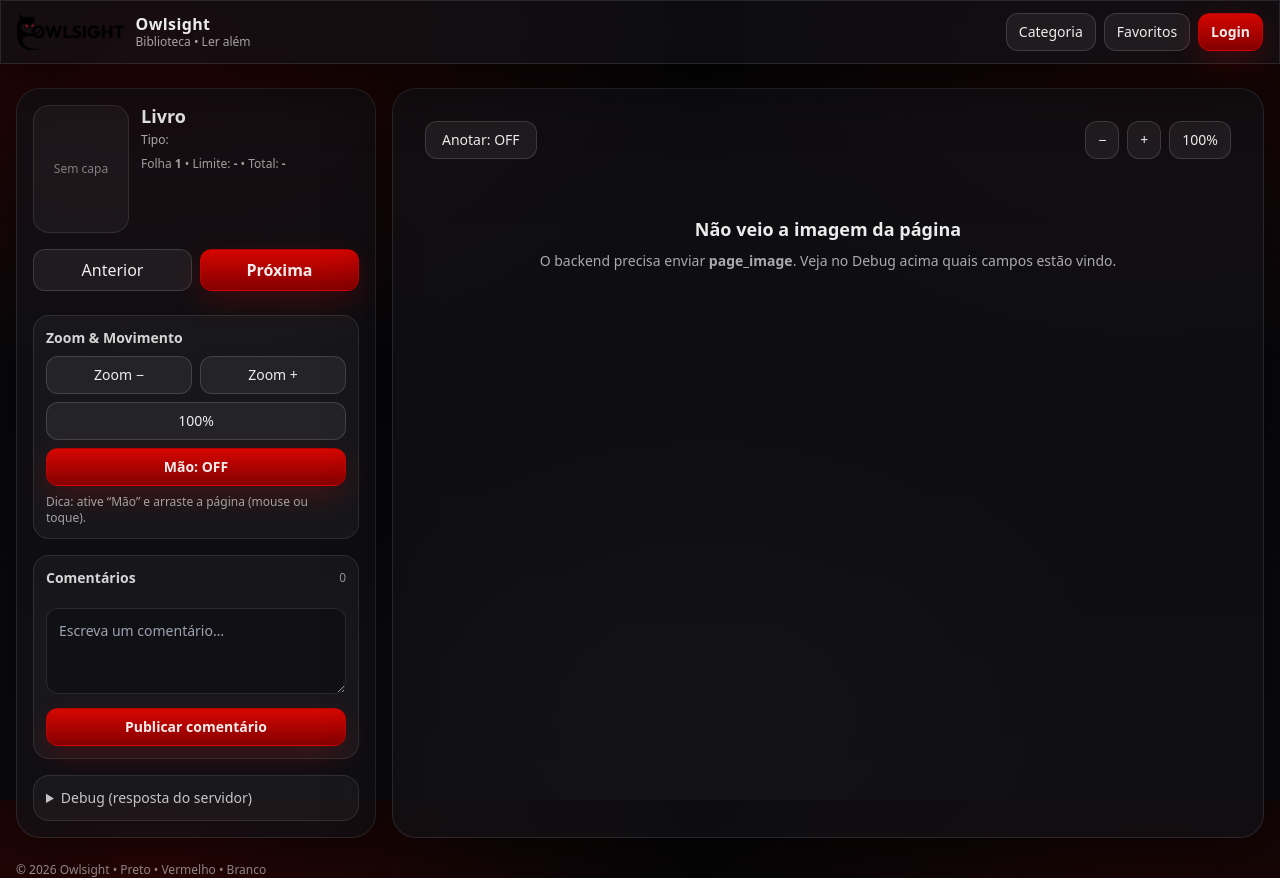
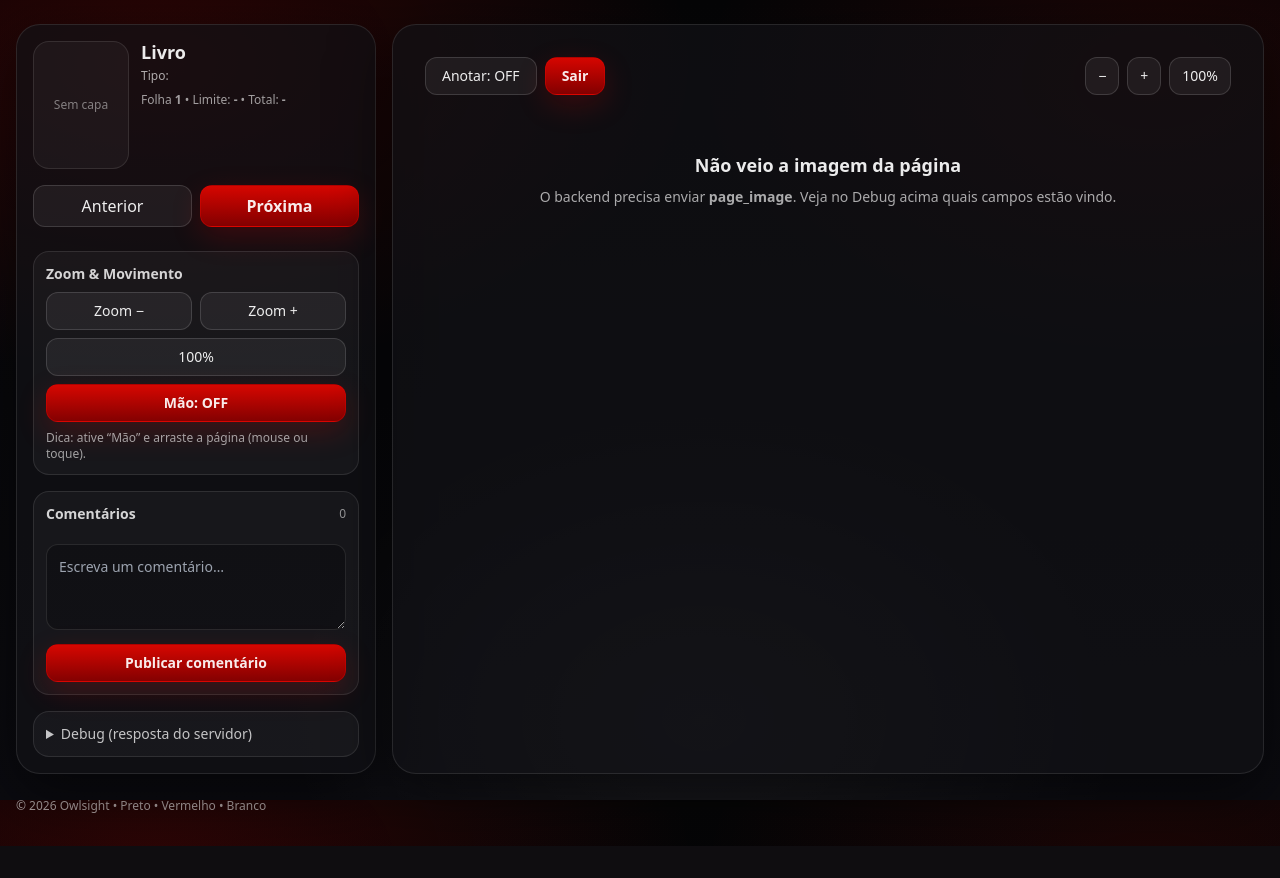
Before and after one commit to fernandomacombo/owlsight, a Django app: page /read/1/1/ in a window 1280 px wide. Shown: the top 878 px of the page. After the commit the page ends 846 px from the top, so only its background shows below. Run offline with Django 5.2, Linux system fonts and the light colour scheme; some libraries are stand-ins or nearby versions.

Commit message:
atualizado

```diff
--- a/frontend/templates/frontend/read.html
+++ b/frontend/templates/frontend/read.html
@@ -93,6 +93,18 @@
           <button id="closeDrawerBtn" class="btn px-3 py-2 rounded-xl text-sm">✕</button>
         </div>
 
+        <!-- ✅ Menu do leitor (substitui o menu do base nesta página) -->
+        <div class="mt-4 rounded-2xl p-3"
+             style="border:1px solid rgba(255,255,255,.10); background: rgba(255,255,255,.04)">
+          <div class="text-sm font-semibold" style="color: rgba(255,255,255,.82)">Navegação</div>
+          <div class="mt-2 grid gap-2">
+            <a href="/" class="btn px-4 py-2 rounded-xl text-sm">Página inicial</a>
+            <a href="/books/" class="btn px-4 py-2 rounded-xl text-sm">Biblioteca</a>
+            <a href="/profile/" class="btn px-4 py-2 rounded-xl text-sm">Meu perfil</a>
+            <a href="/logout/" class="btn-red px-4 py-2 rounded-xl text-sm font-semibold">Sair</a>
+          </div>
+        </div>
+
         <div class="mt-4 grid gap-2">
           <div class="flex gap-2">
             <button id="prevBtnM" class="btn px-4 py-2 rounded-xl w-1/2">Anterior</button>
@@ -162,6 +174,7 @@
           <button id="annotateToggleBtn" class="btn px-4 py-2 rounded-xl text-sm">
             Anotar: OFF
           </button>
+          <a href="/logout/" class="btn-red px-4 py-2 rounded-xl text-sm font-semibold">Sair</a>
         </div>
 
         <div class="flex items-center gap-2">
@@ -208,9 +221,23 @@
 </section>
 
 <style>
+  /* ✅ Esconde o menu do base SOMENTE nesta página para não conflitar com o drawer do leitor */
+  body > header,
+  body > nav,
+  #navbar, #topbar, #mainNav, #siteNav,
+  .navbar, .topbar, .site-header, .site-nav, .main-nav{
+    display: none !important;
+  }
+
   /* Anti seleção/cópia (dificulta) */
   #contentShell, #contentShell *{ -webkit-user-select:none; user-select:none; }
   img{ -webkit-user-drag:none; user-drag:none; }
+
+  /* ✅ IMPORTANTÍSSIMO no mobile: impede o browser de rolar/puxar a tela durante pinch/pan */
+  #contentShell{
+    touch-action: none;              /* trava o gesto do browser aqui dentro */
+    overscroll-behavior: contain;    /* evita “puxar a página” */
+  }
 
   /* Viewer: imagem controlada por transform (zoom/pan) */
   #contentBox{
@@ -405,12 +432,6 @@ let ty = 0;
 let panEnabled = false;
 let annotateEnabled = false;
 
-let isDragging = false;
-let dragStartX = 0;
-let dragStartY = 0;
-let dragStartTX = 0;
-let dragStartTY = 0;
-
 function applyTransform(){
   contentBox.style.transform = `translate(${tx}px, ${ty}px) scale(${zoom})`;
 }
@@ -443,8 +464,6 @@ function setPan(enabled){
   const txt = enabled ? "Mão: ON" : "Mão: OFF";
   const btns = [document.getElementById("panToggleBtn"), document.getElementById("panToggleBtnM")].filter(Boolean);
   btns.forEach(b => b.textContent = txt);
-
-  contentShell.style.cursor = enabled ? "grab" : "default";
 }
 setPan(false);
 
@@ -453,41 +472,8 @@ function setAnnotate(enabled){
   const txt = enabled ? "Anotar: ON" : "Anotar: OFF";
   const btns = [document.getElementById("annotateToggleBtn"), document.getElementById("annotateToggleBtnM")].filter(Boolean);
   btns.forEach(b => b.textContent = txt);
-
-  if(enabled){
-    contentShell.style.cursor = "crosshair";
-  }else{
-    contentShell.style.cursor = panEnabled ? "grab" : "default";
-  }
 }
 setAnnotate(false);
-
-function onPointerDown(e){
-  if(annotateEnabled) return;
-  if(!panEnabled) return;
-  isDragging = true;
-  contentShell.style.cursor = "grabbing";
-  dragStartX = e.clientX;
-  dragStartY = e.clientY;
-  dragStartTX = tx;
-  dragStartTY = ty;
-}
-function onPointerMove(e){
-  if(!isDragging) return;
-  const dx = e.clientX - dragStartX;
-  const dy = e.clientY - dragStartY;
-  tx = dragStartTX + dx;
-  ty = dragStartTY + dy;
-  applyTransform();
-}
-function onPointerUp(){
-  if(!isDragging) return;
-  isDragging = false;
-  contentShell.style.cursor = panEnabled ? "grab" : "default";
-}
-contentShell.addEventListener("pointerdown", onPointerDown);
-window.addEventListener("pointermove", onPointerMove);
-window.addEventListener("pointerup", onPointerUp);
 
 function bindClick(id, fn){
   const el = document.getElementById(id);
@@ -515,9 +501,126 @@ bindClick("annotateToggleBtn", ()=>setAnnotate(!annotateEnabled));
 bindClick("annotateToggleBtnM", ()=>setAnnotate(!annotateEnabled));
 
 /* =========================
+   ✅ Mobile fix: Pan + Pinch Zoom sem “arrastar a tela”
+   (passive:false + preventDefault + pinch)
+   ========================= */
+const pointers = new Map(); // pointerId -> {x,y}
+let lastPinchDist = null;
+let lastPinchCenter = null;
+
+let isDragging = false;
+let dragStartX = 0;
+let dragStartY = 0;
+let dragStartTX = 0;
+let dragStartTY = 0;
+
+function _dist(a,b){
+  const dx = a.x - b.x;
+  const dy = a.y - b.y;
+  return Math.hypot(dx, dy);
+}
+function _center(a,b){
+  return { x:(a.x+b.x)/2, y:(a.y+b.y)/2 };
+}
+
+function onPointerDown(e){
+  e.preventDefault();
+  contentShell.setPointerCapture?.(e.pointerId);
+  pointers.set(e.pointerId, { x: e.clientX, y: e.clientY });
+
+  // 2 dedos: inicia pinch
+  if(pointers.size === 2){
+    isDragging = false;
+    const pts = Array.from(pointers.values());
+    lastPinchDist = _dist(pts[0], pts[1]);
+    lastPinchCenter = _center(pts[0], pts[1]);
+    return;
+  }
+
+  // 1 dedo: pan só se Mão ON e Anotar OFF
+  if(pointers.size === 1){
+    if(annotateEnabled) return;
+    if(!panEnabled) return;
+
+    isDragging = true;
+    dragStartX = e.clientX;
+    dragStartY = e.clientY;
+    dragStartTX = tx;
+    dragStartTY = ty;
+  }
+}
+
+function onPointerMove(e){
+  if(!pointers.has(e.pointerId)) return;
+  e.preventDefault();
+
+  pointers.set(e.pointerId, { x: e.clientX, y: e.clientY });
+
+  // pinch zoom (2 dedos)
+  if(pointers.size === 2){
+    const pts = Array.from(pointers.values());
+    const d = _dist(pts[0], pts[1]);
+    const c = _center(pts[0], pts[1]);
+
+    if(lastPinchDist && lastPinchCenter){
+      const ratio = d / lastPinchDist;
+      const prev = zoom;
+
+      let next = zoom * ratio;
+      next = Math.max(minZoom, Math.min(maxZoom, next));
+
+      // zoom no centro do pinch
+      const rect = contentShell.getBoundingClientRect();
+      const px = c.x - rect.left;
+      const py = c.y - rect.top;
+
+      tx = px - (px - tx) * (next / prev);
+      ty = py - (py - ty) * (next / prev);
+
+      // pan natural acompanhando o centro do pinch
+      tx += (c.x - lastPinchCenter.x);
+      ty += (c.y - lastPinchCenter.y);
+
+      zoom = next;
+      applyTransform();
+    }
+
+    lastPinchDist = d;
+    lastPinchCenter = c;
+    return;
+  }
+
+  // pan (1 dedo)
+  if(pointers.size === 1 && isDragging){
+    const dx = e.clientX - dragStartX;
+    const dy = e.clientY - dragStartY;
+    tx = dragStartTX + dx;
+    ty = dragStartTY + dy;
+    applyTransform();
+  }
+}
+
+function onPointerUp(e){
+  e.preventDefault();
+  pointers.delete(e.pointerId);
+
+  if(pointers.size < 2){
+    lastPinchDist = null;
+    lastPinchCenter = null;
+  }
+  if(pointers.size === 0){
+    isDragging = false;
+  }
+}
+
+contentShell.addEventListener("pointerdown", onPointerDown, { passive:false });
+contentShell.addEventListener("pointermove", onPointerMove, { passive:false });
+contentShell.addEventListener("pointerup", onPointerUp, { passive:false });
+contentShell.addEventListener("pointercancel", onPointerUp, { passive:false });
+
+/* =========================
    Comments + Annotations (localStorage)
    ========================= */
-let currentBookTitle = "Livro";
 let currentUserLabel = "user";
 
 function loadComments(bookId, page){
@@ -690,20 +793,10 @@ function renderPageImageOrError(pageImg, bookTitle){
         <div class="text-sm mt-2" style="color: rgba(255,255,255,.75)">
           O link da imagem (page_image) está inválido/expirado ou sem permissão.
         </div>
-
         <div class="text-xs mt-3" style="color: rgba(255,255,255,.70)">
           <div><b>Livro:</b> ${escapeHtml(bookTitle)}</div>
           <div class="mt-1"><b>URL:</b></div>
           <div class="mt-1" style="word-break: break-all; color: rgba(255,255,255,.60)">${escapeHtml(pageImg)}</div>
-        </div>
-
-        <div class="mt-3 flex flex-wrap gap-2">
-          <a class="btn px-4 py-2 rounded-xl text-sm" href="${pageImg}" target="_blank" rel="noopener">
-            Abrir imagem (nova aba)
-          </a>
-          <button class="btn-red px-4 py-2 rounded-xl text-sm font-semibold" onclick="loadPage()">
-            Recarregar
-          </button>
         </div>
       </div>
     `;
@@ -779,8 +872,6 @@ async function loadPage(){
   const limitPage  = Number(pick(data, ["allowed_until_page","limit_until_page","allowedUntilPage","limitPage","allowed_until","limit_until"], 0)) || 0;
 
   const bookTitle = pick(data, ["title","book_title","name","book"], "Livro");
-  currentBookTitle = bookTitle;
-
   const bookType  = pick(data, ["book_type","type","tier"], "");
   const coverUrl = pick(data, [
     "cover_url","cover","coverUrl","coverURL","book_cover","bookCover","coverImage","cover_image","coverKey","cover_key"
@@ -791,27 +882,6 @@ async function loadPage(){
 
   renderHeader("header", bookTitle, bookType, coverUrl, totalPages, limitPage);
   renderHeader("headerMobile", bookTitle, bookType, coverUrl, totalPages, limitPage);
-
-  if(res.status === 403 && data.blocked){
-    contentBox.innerHTML = `
-      <div class="p-10 text-center">
-        <div class="text-xl font-black">Conteúdo bloqueado</div>
-        <div class="text-sm mt-2" style="color: rgba(255,255,255,.62)">
-          ${escapeHtml(data.message || "Acesso limitado.")}
-        </div>
-      </div>
-    `;
-    const blockerHtml = `
-      <div class="font-bold">Para continuar:</div>
-      <div class="text-sm mt-1" style="color: rgba(255,255,255,.72)">${escapeHtml(data.message || "")}</div>
-      <button class="btn-red mt-3 w-full px-4 py-2 rounded-xl font-semibold" onclick="share()">Partilhar link</button>
-    `;
-    if(blocker){ blocker.innerHTML = blockerHtml; blocker.classList.remove("hidden"); }
-    if(blockerM){ blockerM.innerHTML = blockerHtml; blockerM.classList.remove("hidden"); }
-
-    setWatermarkOverlay({ bookTitle, pageNum: page, userLabel: currentUserLabel });
-    return;
-  }
 
   if(!pageImg){
     contentBox.innerHTML = `
@@ -834,9 +904,7 @@ async function loadPage(){
   setWatermarkOverlay({ bookTitle, pageNum: page, userLabel: currentUserLabel });
 }
 
-/* =========================
-   Navigation (desktop + mobile)
-   ========================= */
+/* Navigation */
 function goPrev(){ if(page > 1){ page--; loadPage(); } }
 function goNext(){
   if(page < maxPages){ page++; loadPage(); }
@@ -852,26 +920,10 @@ const nextBtnM = document.getElementById("nextBtnM");
 if(prevBtnM) prevBtnM.onclick = goPrev;
 if(nextBtnM) nextBtnM.onclick = goNext;
 
-/* =========================
-   Share
-   ========================= */
-async function share(){
-  const url = window.location.href;
-  try{ await navigator.clipboard.writeText(url); }catch(e){ prompt("Copie o link:", url); }
-  const res = await apiFetch(`/api/unlock/share/${bookId}/`, { method:"POST" });
-  const data = await res.json().catch(()=>({}));
-  alert(data.message || "Partilha registrada!");
-  loadPage();
-}
-
-/* =========================
-   Bind comments buttons
-   ========================= */
+/* Comments buttons */
 bindCommentButtons();
 
-/* =========================
-   Start
-   ========================= */
+/* Start */
 loadPage();
 </script>
 {% endblock %}
```
